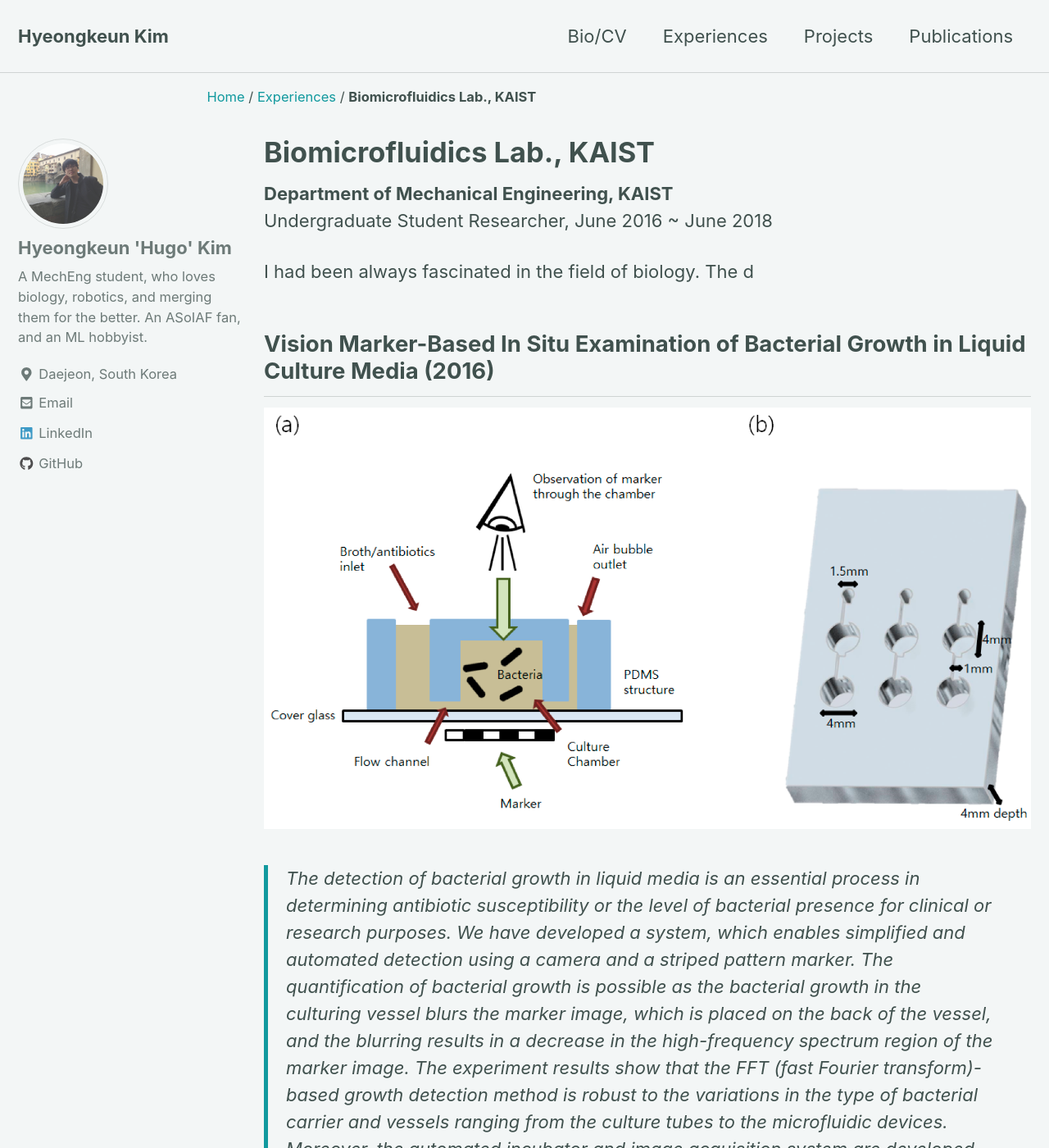
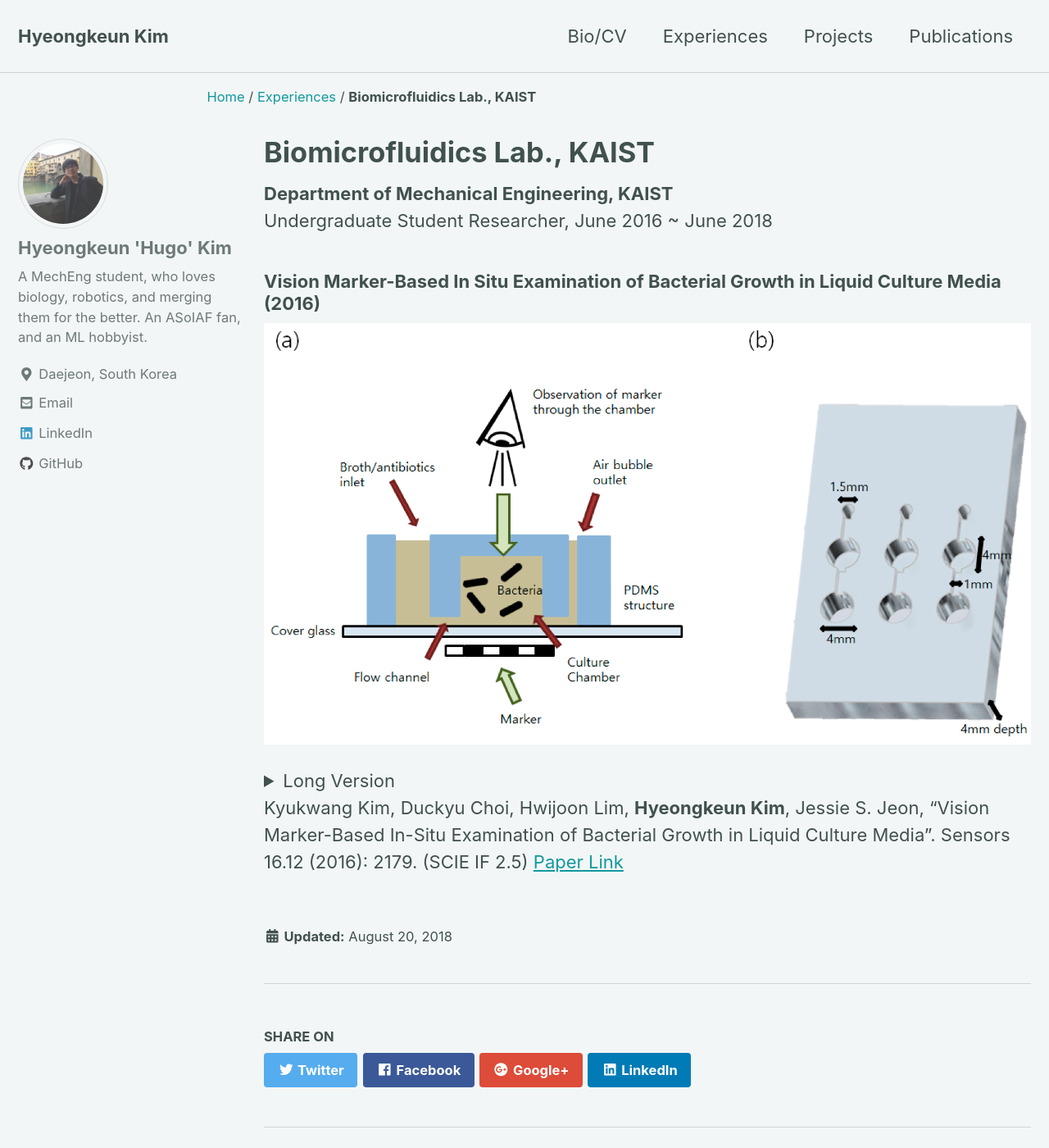
Before and after one commit to engiecat/engiecat.github.io, a Jekyll site: the page built from _experiences/2016-08-01_biomicrofluidics.md, in a window 1280 px wide and 1400 px high. Shown: the whole window at 82% size. Built offline with Jekyll 4.4.1, drawn with Linux system fonts in a browser that asks for light colours; nearby versions of some CDN libraries; our own code applies the rules of GitHub Pages for plain Markdown files; some of the changed text lies outside the part shown.

Commit message:
collapsible test

```diff
--- a/_experiences/2016-08-01_biomicrofluidics.md
+++ b/_experiences/2016-08-01_biomicrofluidics.md
@@ -12,12 +12,15 @@
 **Department of Mechanical Engineering, KAIST**
 Undergraduate Student Researcher, June 2016 ~ June 2018
 
-I had been always fascinated in the field of biology. The d
 
-## Vision Marker-Based In Situ Examination of Bacterial Growth in Liquid Culture Media (2016)  ##
+### Vision Marker-Based In Situ Examination of Bacterial Growth in Liquid Culture Media (2016)  ###
 
 ![Schematic drawing of the designed polydimethylsiloxane (PDMS) devices.](/assets/images/visionmarker-1.png)
 
+<details><summary>Long Version</summary>
+<p>
 > The detection of bacterial growth in liquid media is an essential process in determining antibiotic susceptibility or the level of bacterial presence for clinical or research purposes. We have developed a system, which enables simplified and automated detection using a camera and a striped pattern marker. The quantification of bacterial growth is possible as the bacterial growth in the culturing vessel blurs the marker image, which is placed on the back of the vessel, and the blurring results in a decrease in the high-frequency spectrum region of the marker image. The experiment results show that the FFT (fast Fourier transform)-based growth detection method is robust to the variations in the type of bacterial carrier and vessels ranging from the culture tubes to the microfluidic devices. Moreover, the automated incubator and image acquisition system are developed to be used as a comprehensive in situ detection system. We expect that this result can be applied in the automation of biological experiments, such as the Antibiotics Susceptibility Test or toxicity measurement. Furthermore, the simple framework of the proposed growth measurement method may be further utilized as an effective and convenient method for building point-of-care devices for developing countries.
+</p>
+</details>
 
 Kyukwang Kim, Duckyu Choi, Hwijoon Lim, **Hyeongkeun Kim**, Jessie S. Jeon, “Vision Marker-Based In-Situ Examination of Bacterial Growth in Liquid Culture Media”. Sensors 16.12 (2016): 2179. (SCIE IF 2.5) [Paper Link](http://www.mdpi.com/1424-8220/16/12/2179)
```
